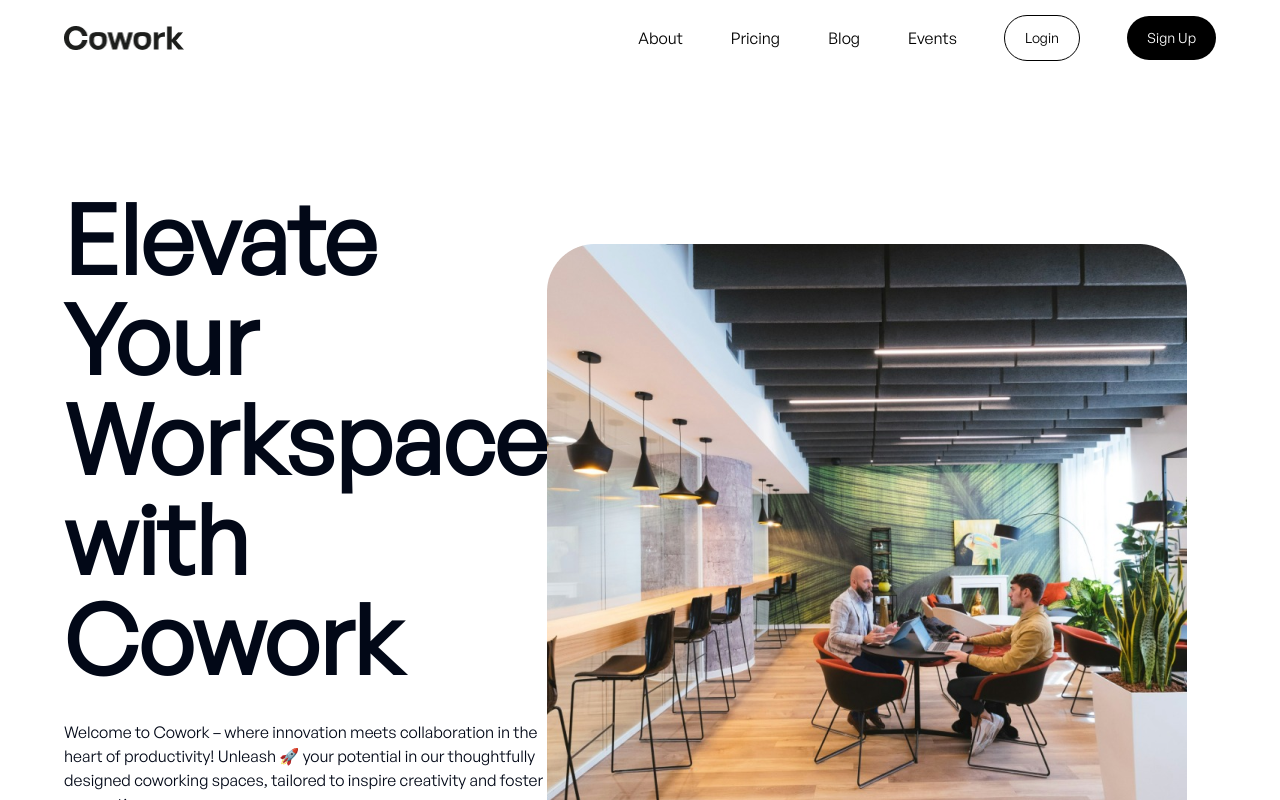
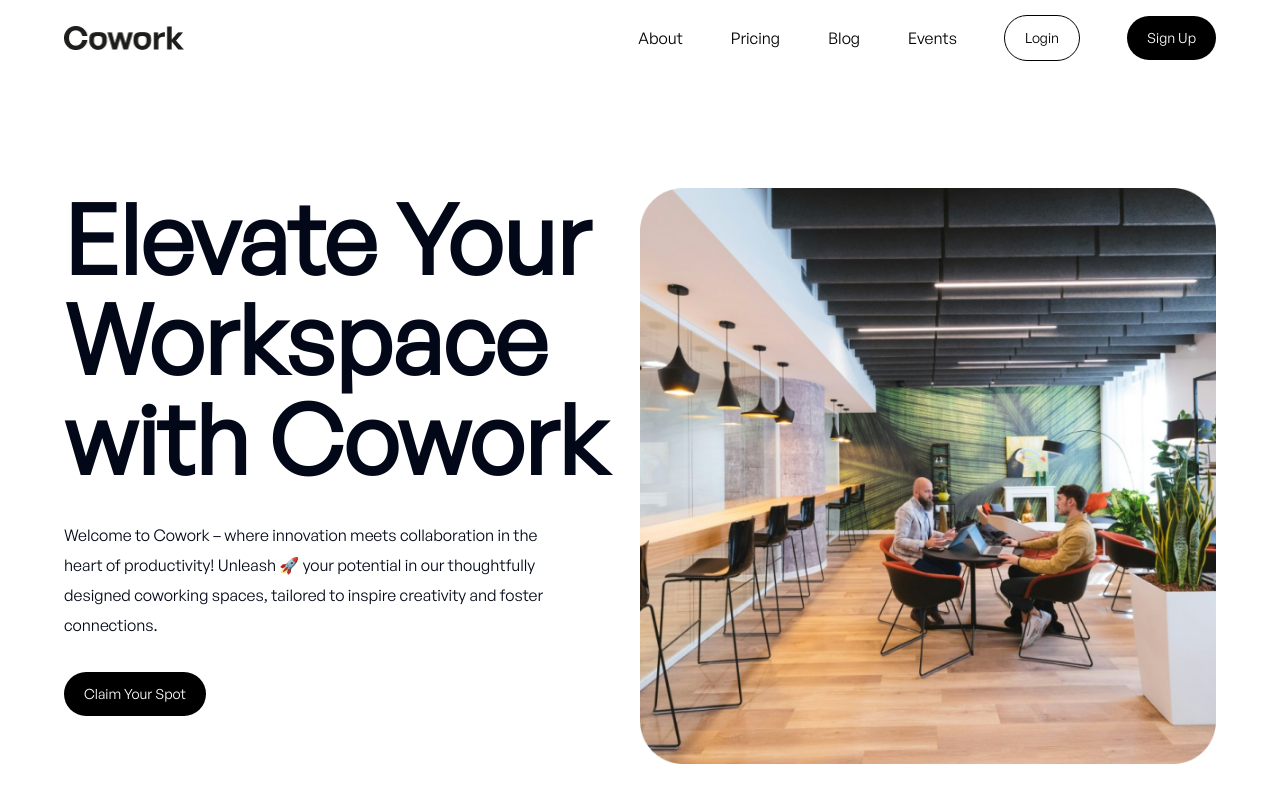
Before and after one commit to subodhwork21/cowork, a Next.js app: page / in a window 1280 px wide. Shown: the top 800 px of the page. Built offline with nearby package versions, Linux system fonts and the light colour scheme.

Commit message:
adjusted for bigger screens

```diff
--- a/src/app/components/header.tsx
+++ b/src/app/components/header.tsx
@@ -13,7 +13,7 @@ const Header = () => {
     setNav(!nav);
   };
   return (
-    <section className="max-w-[1440px] font-regularSans relative ">
+    <section className="max-w-full font-regularSans relative ">
       <nav
         className={`flex md:px-16 px-8 py-4  flex-row justify-between items-center md:bg-white md:w-auto md:static z-20`}
       >
--- a/src/app/components/hero.tsx
+++ b/src/app/components/hero.tsx
@@ -2,12 +2,12 @@ import Image from "next/image";
 import Button from "@/app/components/button";
 const HeroPage = () => {
   return (
-    <div className="flex lg:flex-row flex-col items-center justify-between md:py-28 py-4 md:px-16 px-5">
+    <div className="flex lg:flex-row flex-col w-full items-center justify-between md:py-28 py-4 md:px-16 px-5">
       <div className="lg:w-[50%] w-full flex flex-col lg:items-start lg:justify-start items-center justify-center lg:mb-none mb-12">
-        <h1 className="lg:text-[96px]  lg:leading-[100px] font-bold mb-8 md:text-[50px] text-[48px] lg:text-left text-center leading-[60px]">
+        <h1 className="lg:text-[96px] lg:leading-[100px] font-bold mb-8 md:text-[50px] text-[48px] lg:text-left text-center leading-[60px]">
           Elevate Your Workspace with Cowork
         </h1>
-        <p className="lg:w-[480px] w-full lg:mb-8 mb-12 lg:leading-[40px]leading-[40px] text-center lg:text-left">
+        <p className="lg:max-w-[480px] w-full lg:mb-8 mb-12 lg:leading-[30px] leading-[40px] text-center lg:text-left">
           Welcome to Cowork – where innovation meets collaboration in the heart
           of productivity! Unleash 🚀 your potential in our thoughtfully
           designed coworking spaces, tailored to inspire creativity and foster
@@ -15,7 +15,7 @@ const HeroPage = () => {
         </p>
         <Button bgcolor="bg-black" content="Claim Your Spot" />
       </div>
-      <div className="lg  :w-[50%] w-full">
+      <div className="lg:w-[50%] w-full flex justify-end items-center">
         <Image
           className="object-fill"
           src={"/images/heroimage.png"}
```
Also changed, not shown: src/app/page.tsx (+5 -3 lines).
